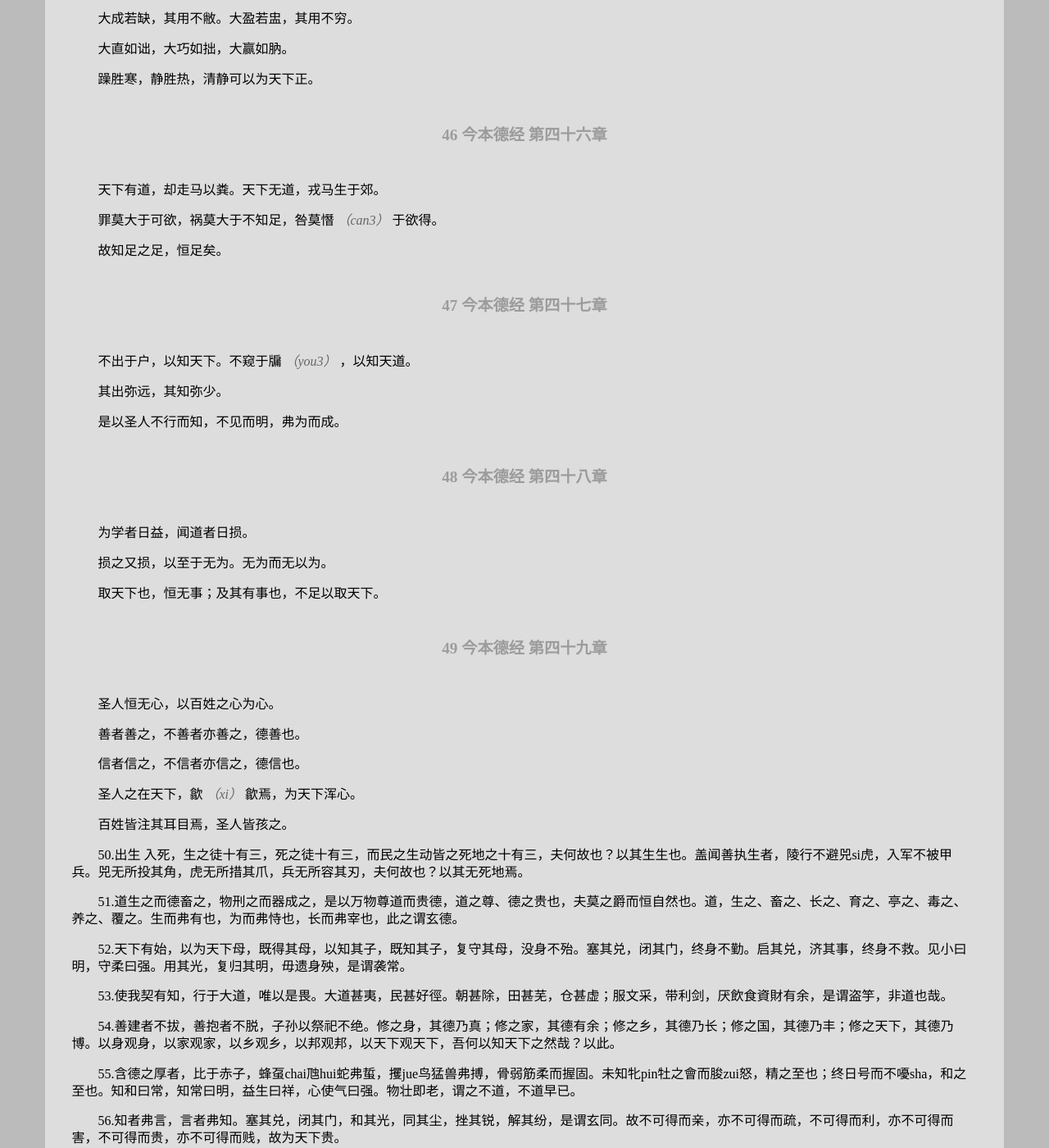
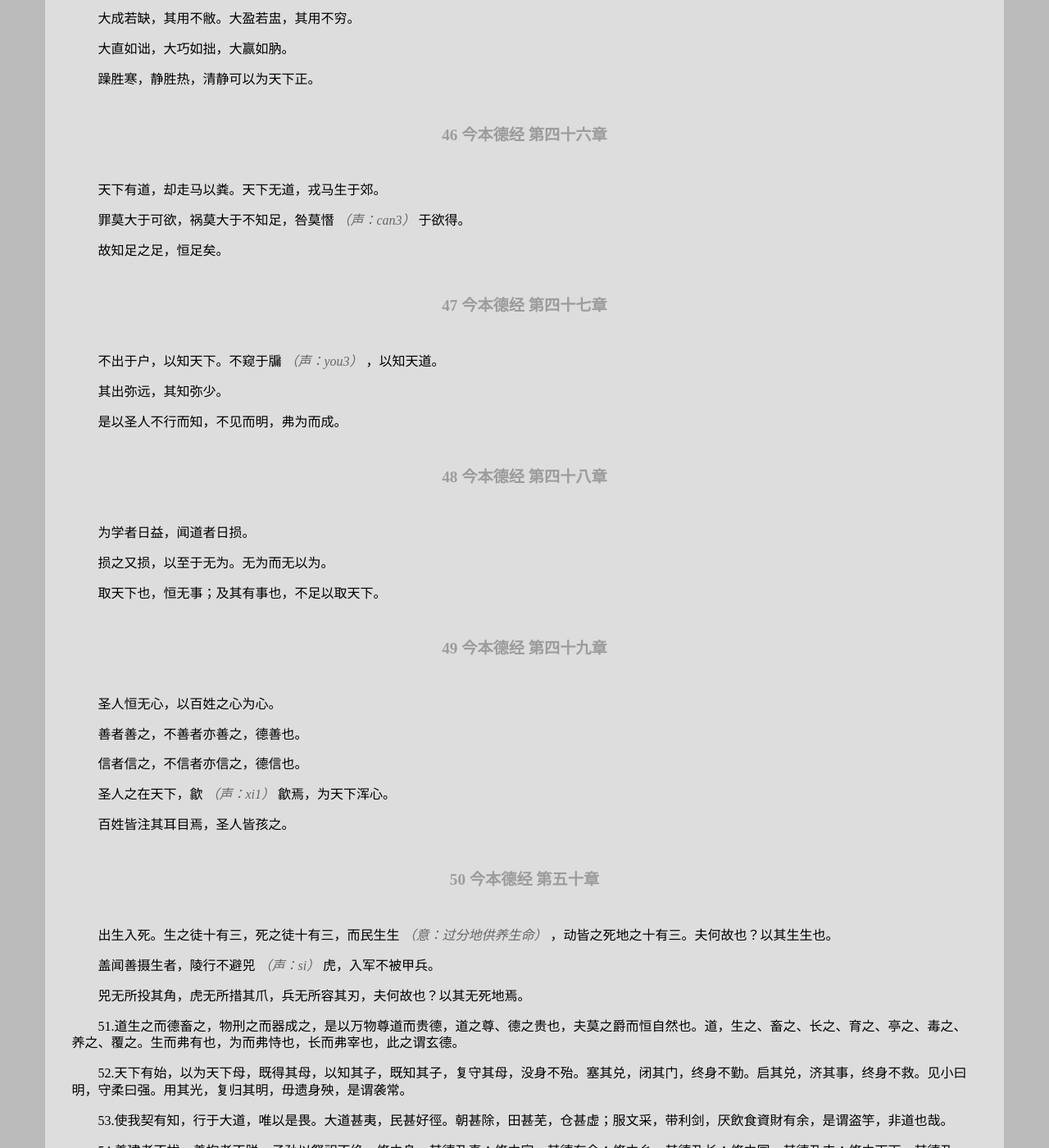
Before and after one commit to leiqin/leiqin.github.io, a Jekyll site: the page built from shoucang/daodejing.markdown, in a window 1280 px wide and 1400 px high, scrolled down 2338 px. Shown: the whole window at 82% size. Built offline with Jekyll 4.4.1, drawn with Linux system fonts in a browser that asks for light colours; nearby versions of some CDN libraries.

Commit message:
道德经 德经 50

```diff
--- a/shoucang/daodejing.markdown
+++ b/shoucang/daodejing.markdown
@@ -95,13 +95,13 @@ title: 道德经
 
 天下有道，却走马以粪。天下无道，戎马生于郊。
 
-罪莫大于可欲，祸莫大于不知足，咎莫憯 _（can3）_ 于欲得。
+罪莫大于可欲，祸莫大于不知足，咎莫憯 _（声：can3）_ 于欲得。
 
 故知足之足，恒足矣。
 
 ###### 47 今本德经 第四十七章
 
-不出于户，以知天下。不窥于牖 _（you3）_ ，以知天道。
+不出于户，以知天下。不窥于牖 _（声：you3）_ ，以知天道。
 
 其出弥远，其知弥少。
 
@@ -123,13 +123,20 @@ title: 道德经
 
 信者信之，不信者亦信之，德信也。
 
-圣人之在天下，歙 _（xi）_ 歙焉，为天下浑心。
+圣人之在天下，歙 _（声：xi1）_ 歙焉，为天下浑心。
 
 百姓皆注其耳目焉，圣人皆孩之。
 
+###### 50 今本德经 第五十章
+
+出生入死。生之徒十有三，死之徒十有三，而民生生 _（意：过分地供养生命）_ ，动皆之死地之十有三。夫何故也？以其生生也。
+
+盖闻善摄生者，陵行不避兕 _（声：si）_ 虎，入军不被甲兵。
+
+兕无所投其角，虎无所措其爪，兵无所容其刃，夫何故也？以其无死地焉。
 
 
-50.出生 入死，生之徒十有三，死之徒十有三，而民之生动皆之死地之十有三，夫何故也？以其生生也。盖闻善执生者，陵行不避兕si虎，入军不被甲兵。兕无所投其角，虎无所措其爪，兵无所容其刃，夫何故也？以其无死地焉。
+
 
 51.道生之而德畜之，物刑之而器成之，是以万物尊道而贵德，道之尊、德之贵也，夫莫之爵而恒自然也。道，生之、畜之、长之、育之、亭之、毒之、养之、覆之。生而弗有也，为而弗恃也，长而弗宰也，此之谓玄德。
 
```
